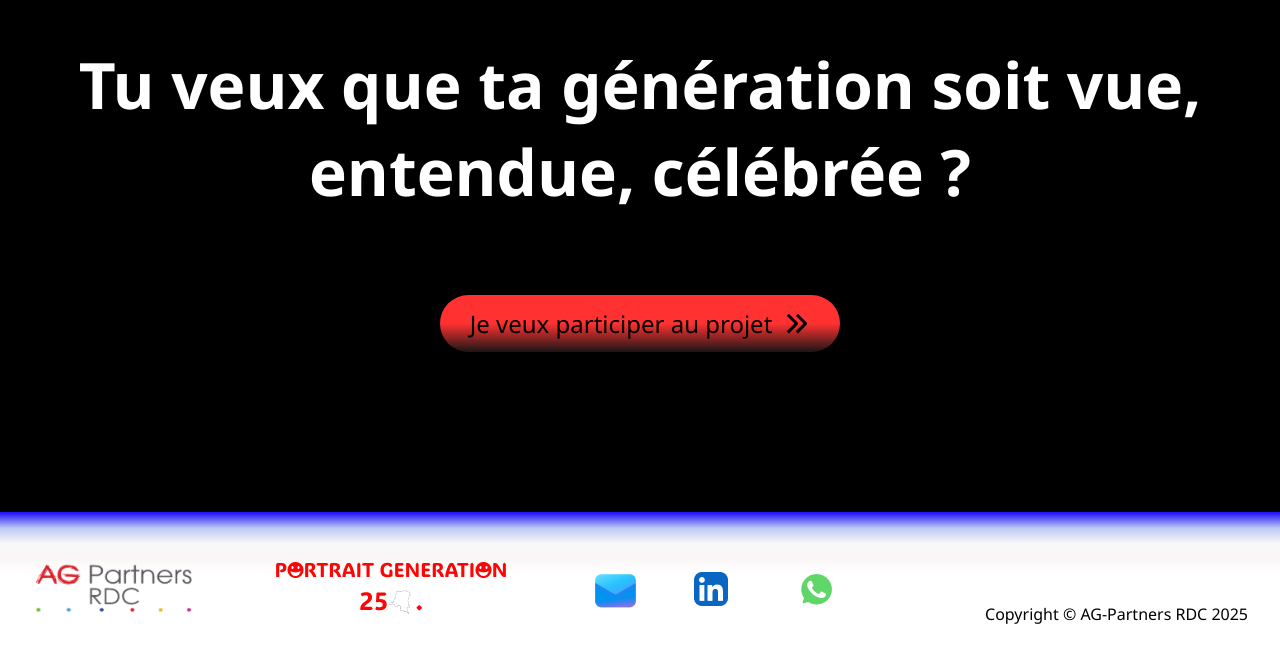
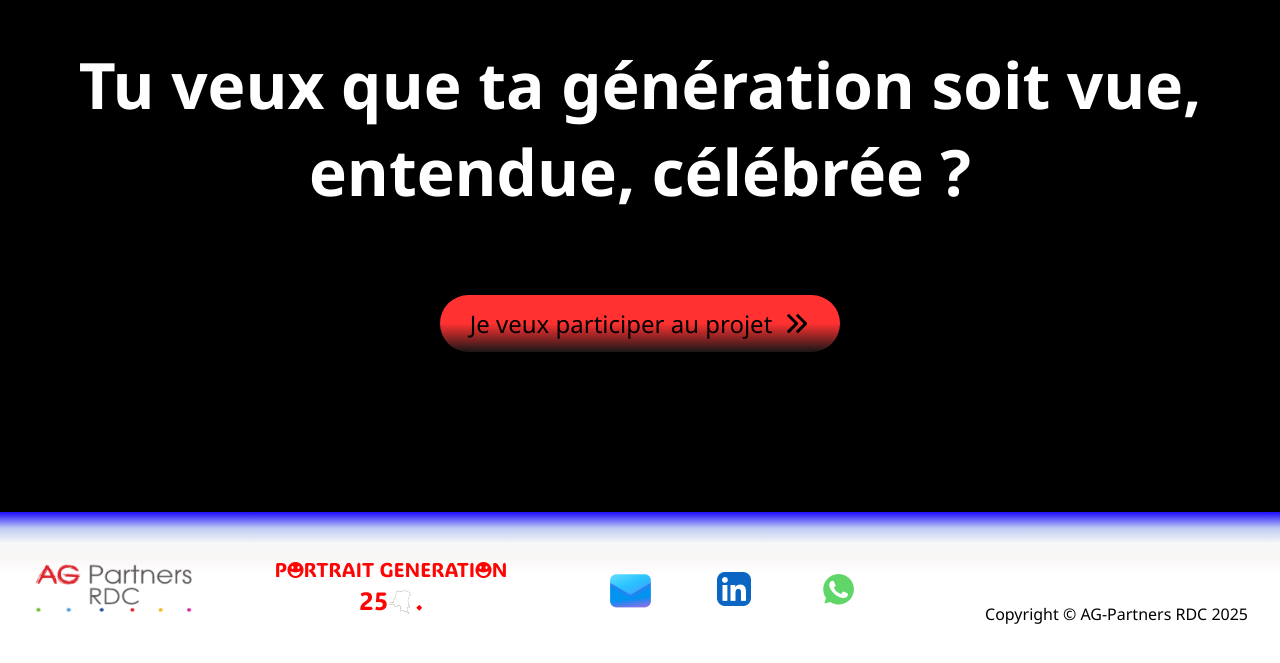
Before and after one commit to M-SOKI/Portrait_Generation_25, a plain HTML site: page index.html in a window 1280 px wide. Shown: the part 1782-2445 px from the top of the page. Drawn offline with Linux system fonts and the light colour scheme.

Commit message:
Correction du footer en mettant le bon lien au logo PG25 ainsi que l'ajustement au centre des icones à la balise contact

```diff
--- a/index.html
+++ b/index.html
@@ -60,7 +60,7 @@
             </a>
             <ul class="contact">
                 <li>
-                    <a class="imgff" href="mailto:contact@exemple.com">
+                    <a class="imgff" href="mailto:ftf.drc@ag-partners.com">
                         <img src="./img/Logo mail.png" alt="logo mail">
                     </a>
                 </li>
--- a/style.css
+++ b/style.css
@@ -205,11 +205,15 @@ footer{
 }
 li{
     display: flex;
+    justify-content: center;
+    align-items: center;
     width: 15vh;
     width: 10vh;
 }
 li>a{
     display: flex;
+    justify-content: center;
+    align-items: center;
     width: 15vh;
     width: 10vh;
 }
```
